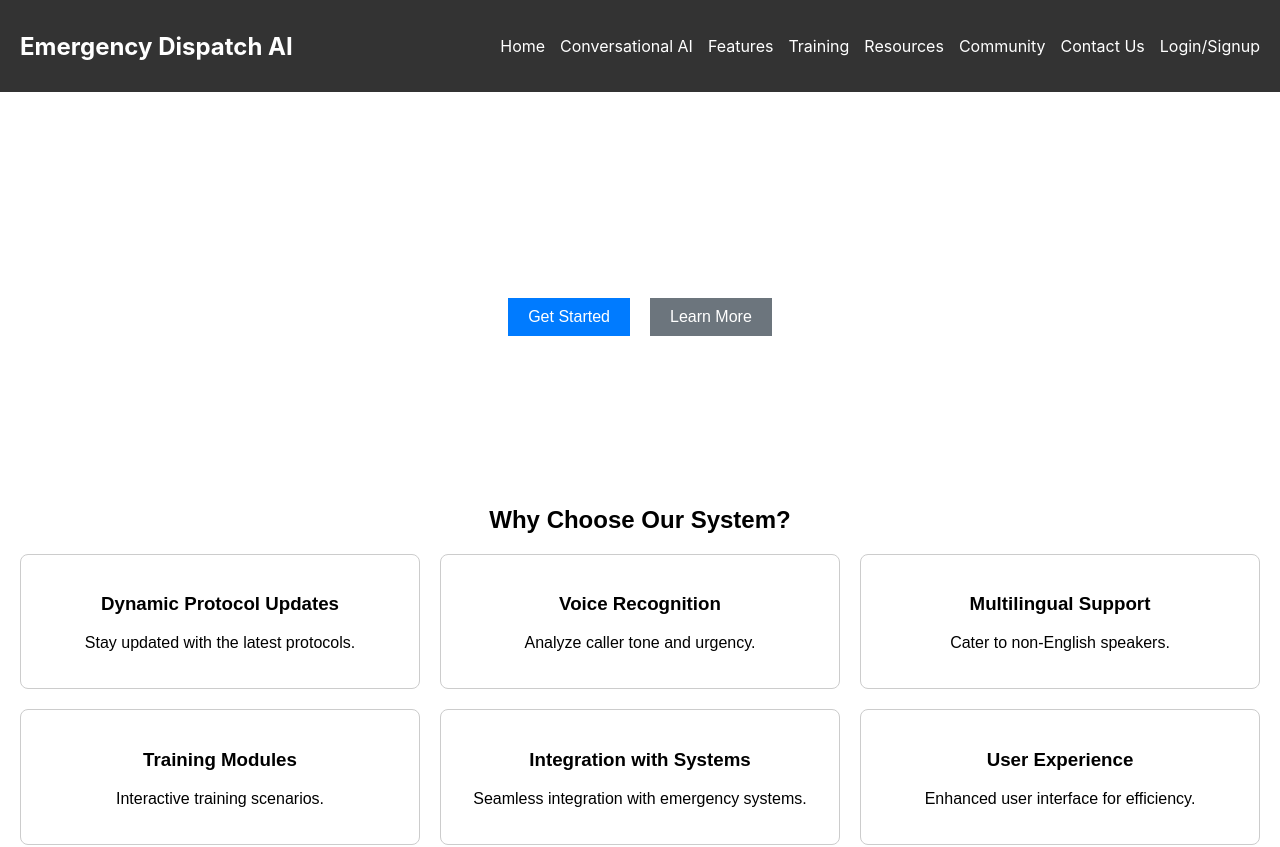
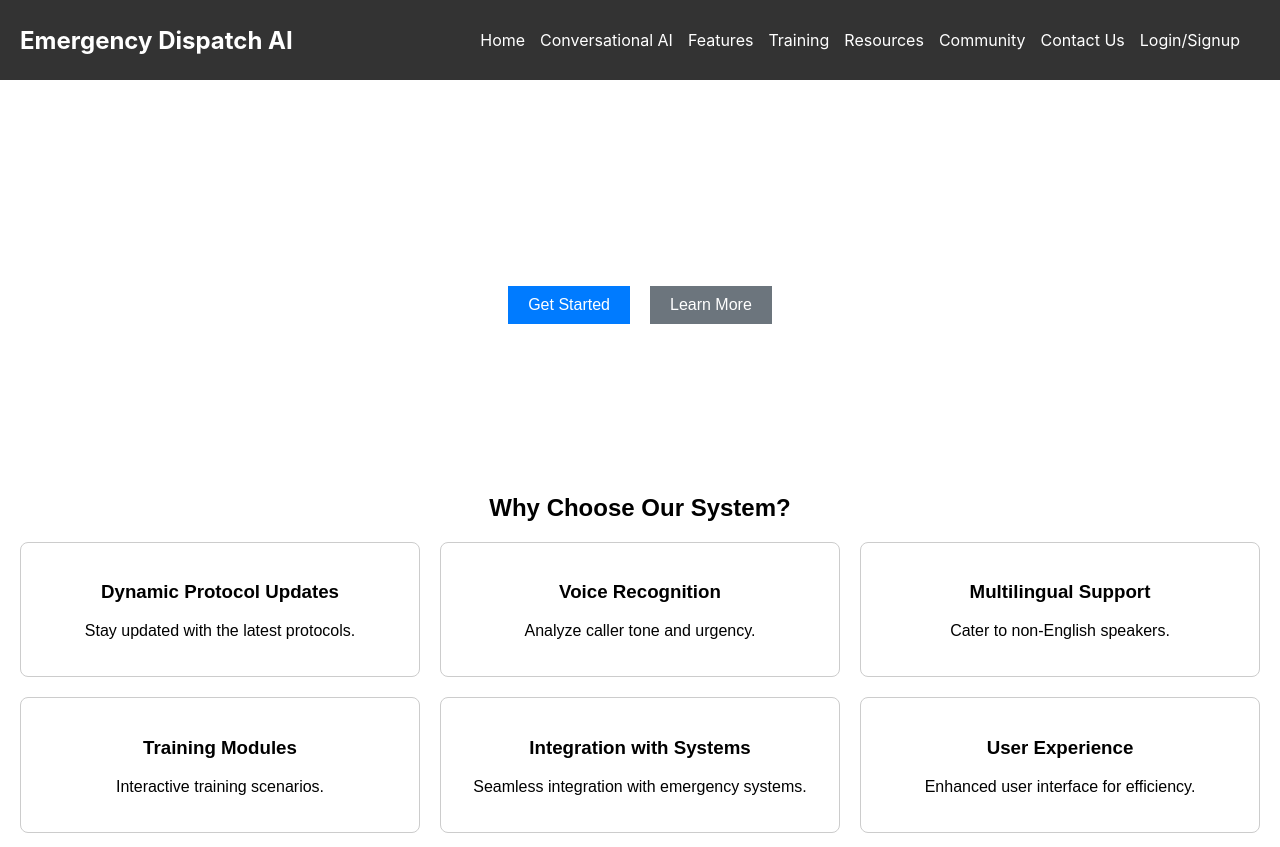
Before and after one commit to MediHacks-Emergency-Dispatch-AI/Emergency-Dispatch-AI, a React (Create React App) app: page / in a window 1280 px wide. Shown: the top 847 px of the page. Built offline with nearby package versions, Linux system fonts and the light colour scheme.

Commit message:
Update Header.js
Making Changes to the code after  a separate Navigation Bar Has been Implemented

```diff
--- a/src/components/Header.js
+++ b/src/components/Header.js
@@ -1,6 +1,6 @@
-// src/components/Header.js
 import React from 'react';
 import { Link } from 'react-router-dom';
+import NavigationBar from './NavigationBar';
 import './Header.css';
 
 function Header() {
@@ -9,18 +9,7 @@ function Header() {
       <div className="logo">
         <Link to="/">Emergency Dispatch AI</Link>
       </div>
-            <nav className="navigation">
-                <ul>
-                    <li><Link to="/">Home</Link></li>
-                    <li><Link to="/conversational-ai">Conversational AI</Link></li>
-                    <li><Link to="/features">Features</Link></li>
-                    <li><Link to="/training">Training</Link></li>
-                    <li><Link to="/resources">Resources</Link></li>
-                    <li><Link to="/community">Community</Link></li>
-                    <li><Link to="/contact-us">Contact Us</Link></li>
-                    <li><Link to="/login-signup">Login/Signup</Link></li>
-                </ul>
-            </nav>
+      <NavigationBar />
     </header>
   );
 }
```
Lines whose indentation alone changed are shown as unchanged.
